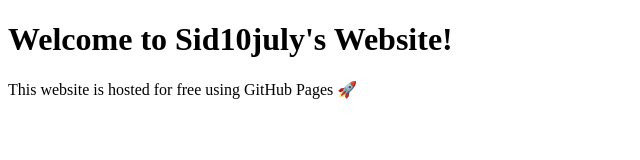
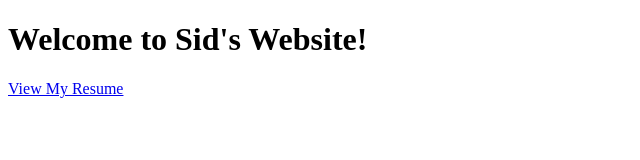
Before and after one commit to Sid10july/Sid10july.github.io, a plain HTML site: page index.html in a window 1280 px wide. Shown: the whole page, without its empty margins (0-640 px from the left). Drawn offline with Linux system fonts and the light colour scheme.

Commit message:
adding my resume

```diff
--- a/index.html
+++ b/index.html
@@ -5,7 +5,9 @@
     <title>Sid's Website</title>
 </head>
 <body>
-    <h1>Welcome to Sid10july's Website!</h1>
-    <p>This website is hosted for free using GitHub Pages 🚀</p>
+    <h1>Welcome to Sid's Website!</h1>
+
+    <!-- Add a link to your resume -->
+    <p><a href="Siddharth_Sharma_Resume(old).pdf" target="_blank">View My Resume</a></p>
 </body>
 </html>
```
Also changed, not shown: 1 other file.
